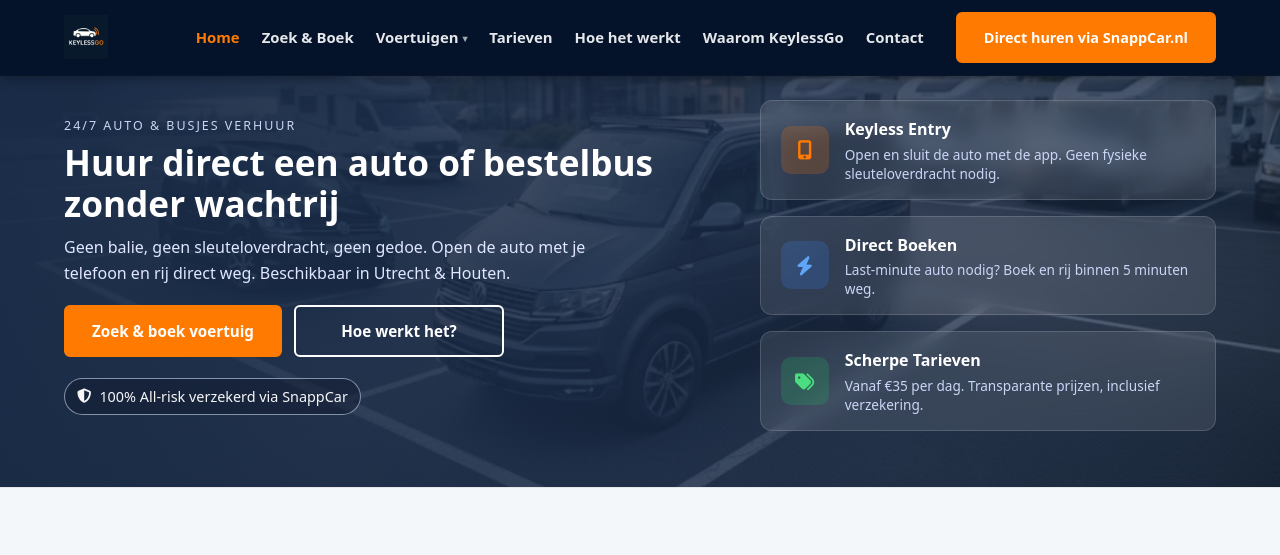
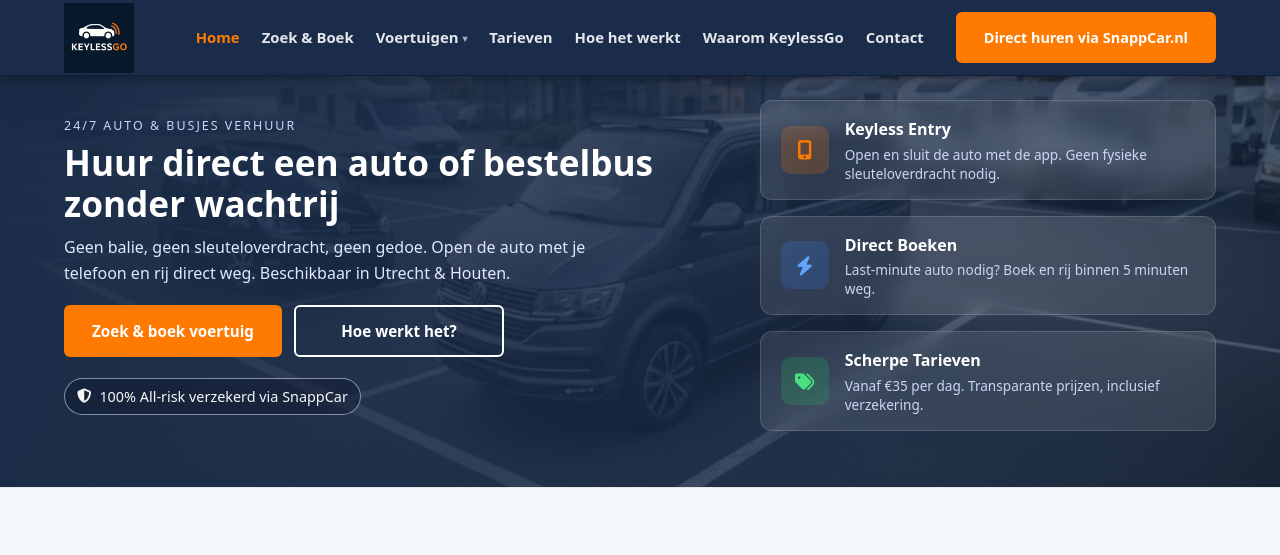
Before and after one commit to KeylessGo-NL/Site_Clean_V3, a plain HTML site: page index.html in a window 1280 px wide. Shown: the top 555 px of the page. Drawn offline with nearby package versions, Linux system fonts and the light colour scheme.

Commit message:
kleurupdate

```diff
--- a/data/styles.css
+++ b/data/styles.css
@@ -14,7 +14,7 @@
     --header-height: 76px;
 
     /* NIEUW: zelfde kleur als logo-achtergrond */
-    --header-bg: #041329; /* donker navy; eventueel tweaken naar smaak */
+    --header-bg: #1a2c49; /* donker navy; eventueel tweaken naar smaak */
 }
 
 * {
@@ -180,7 +180,7 @@ header {
 }
 
 .logo img {
-    max-height: 44px; /* iets groter, goed leesbaar maar niet te groot */
+    max-height: 70px; /* iets groter, goed leesbaar maar niet te groot */
     width: auto;
     object-fit: contain;
     display: block;
```
